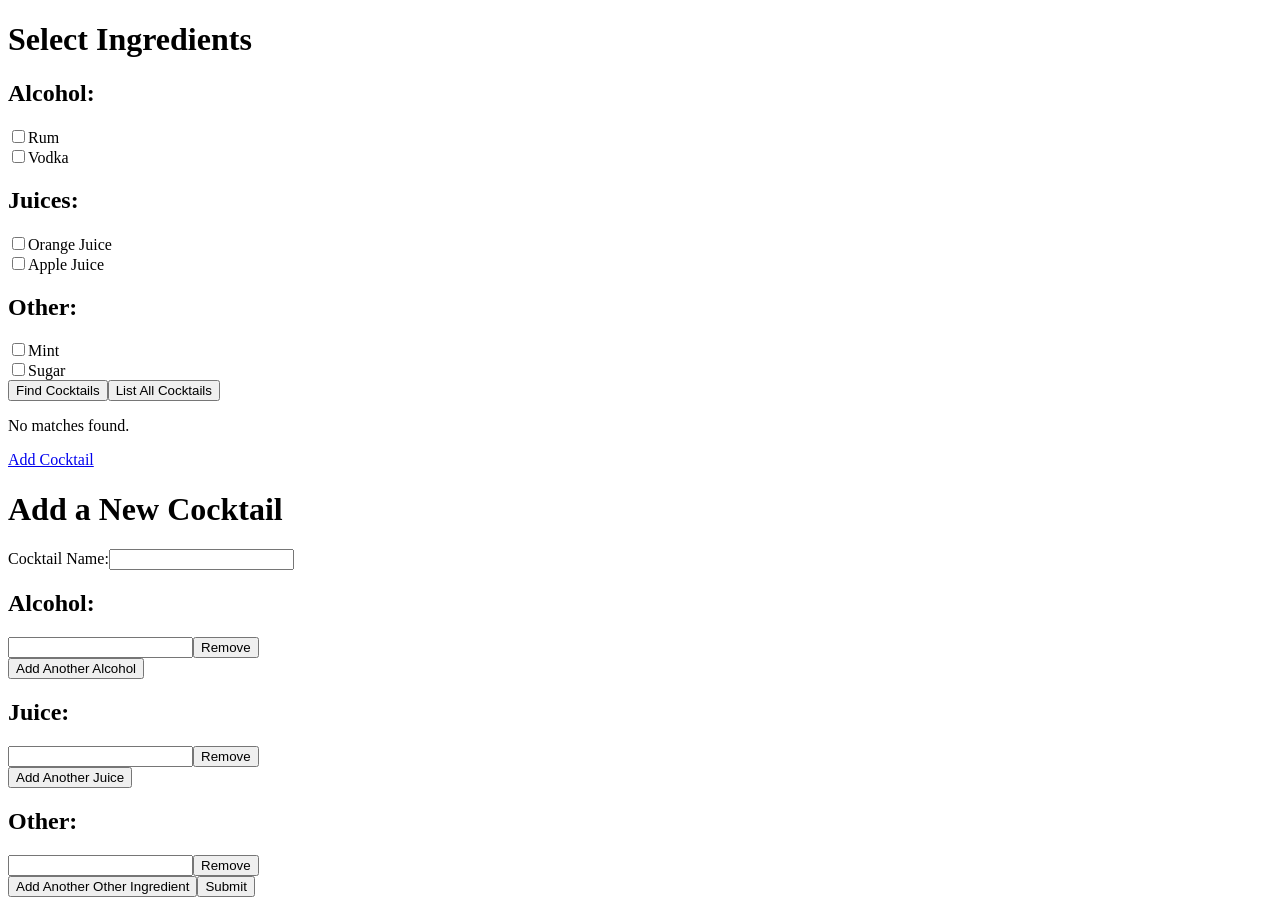
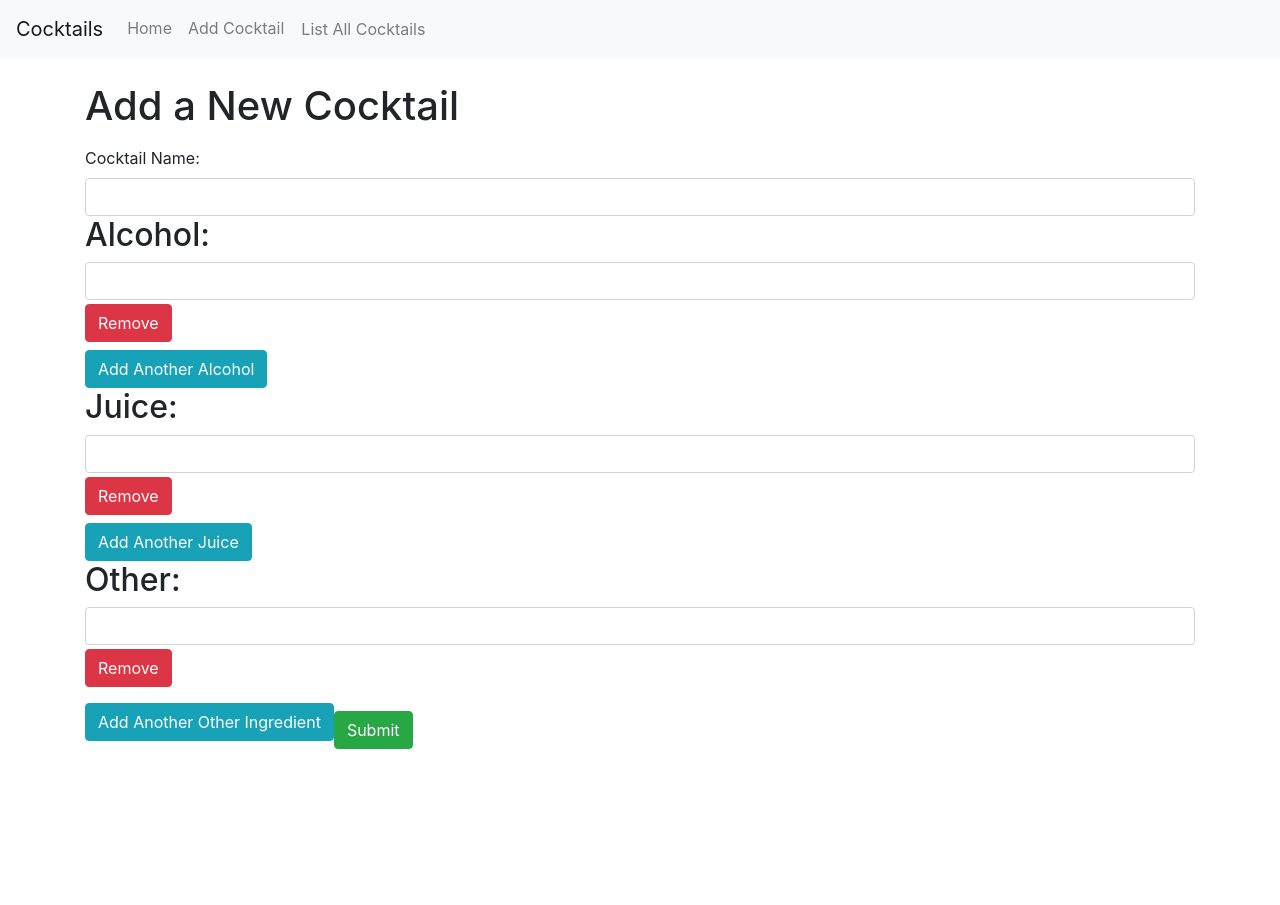
Before and after one commit to DanielVoric/frontend, a Vue app in the folder client/: page /add in a window 1280 px wide. After the commit the page ends 800 px from the top, so only its background shows below. Built offline with nearby package versions, Linux system fonts and the light colour scheme.

Commit message:
Dodan bootstrap, razdvojene rute

```diff
--- a/client/public/index.html
+++ b/client/public/index.html
@@ -1,6 +1,7 @@
 <!DOCTYPE html>
 <html lang="">
   <head>
+    <link href="https://maxcdn.bootstrapcdn.com/bootstrap/4.5.2/css/bootstrap.min.css" rel="stylesheet">
     <meta charset="utf-8">
     <meta http-equiv="X-UA-Compatible" content="IE=edge">
     <meta name="viewport" content="width=device-width,initial-scale=1.0">
@@ -12,6 +13,5 @@
       <strong>We're sorry but <%= htmlWebpackPlugin.options.title %> doesn't work properly without JavaScript enabled. Please enable it to continue.</strong>
     </noscript>
     <div id="app"></div>
-    <!-- built files will be auto injected -->
   </body>
 </html>
--- a/client/src/App.vue
+++ b/client/src/App.vue
@@ -1,78 +1,33 @@
 <template>
   <div id="app">
-    <h1>Select Ingredients</h1>
-    <div>
-      <h2>Alcohol:</h2>
-      <input type="checkbox" v-model="selectedAlcohol" value="rum">Rum<br>
-      <input type="checkbox" v-model="selectedAlcohol" value="vodka">Vodka<br>
+   <!-- Bootstrap-styled navigation bar -->
+   <nav class="navbar navbar-expand-lg navbar-light bg-light">
+     <a class="navbar-brand" href="#">Cocktails</a>
+     <div class="navbar-nav">
+       <router-link to="/" class="nav-item nav-link">Home</router-link>
+       <router-link to="/add" class="nav-item nav-link">Add Cocktail</router-link>
+       <router-link to="/all-cocktails" class="btn btn-link nav-item nav-link">List All Cocktails</router-link>
+     </div>
+   </nav>
 
-
-
-      <h2>Juices:</h2>
-      <input type="checkbox" v-model="selectedJuice" value="orange juice">Orange Juice<br>
-      <input type="checkbox" v-model="selectedJuice" value="apple juice">Apple Juice<br>
-
-
-
-      <h2>Other:</h2>
-      <input type="checkbox" v-model="selectedOther" value="mint">Mint<br>
-      <input type="checkbox" v-model="selectedOther" value="sugar">Sugar<br>
-    </div>
-
-    <button @click="searchCocktails">Find Cocktails</button>
-    <button @click="listAllCocktails">List All Cocktails</button>
-
-    <CocktailList :cocktails="cocktails" v-if="cocktails.length" />
-    <p v-else>No matches found.</p>
-
-    <router-link to="/add">Add Cocktail</router-link>
-    <router-view></router-view>
+   <router-view></router-view>
   </div>
 </template>
 
 <script>
 import axios from "axios";
-import CocktailList from "@/components/CocktailList.vue";
 
 export default {
-  components: {
-    CocktailList
-  },
   data() {
     return {
-      selectedAlcohol: [],
-      selectedJuice: [],
-      selectedOther: [],
-      cocktails: []
+      cocktails: []  // If you still need this for the `listAllCocktails` function
     };
   },
   methods: {
-    async searchCocktails() {
-      // Ako nije nis selectano nema requesta
-      if (this.selectedAlcohol.length === 0 && this.selectedJuice.length === 0 && this.selectedOther.length === 0) {
-        alert('Please select at least one ingredient to find cocktails.');
-        return;
-      }
-
-      try {
-        const response = await axios.get("http://localhost:5000/cocktails/search", {
-          params: {
-            alcohol: this.selectedAlcohol.join(","),
-            juice: this.selectedJuice.join(","),
-            other: this.selectedOther.join(",")
-          }
-        });
-        this.cocktails = response.data;
-      } catch (error) {
-        console.error("Error fetching cocktails:", error);
-        alert('Failed to fetch cocktails. Please check the console for more details.');
-      }
-    },
-
     async listAllCocktails() {
       try {
         const response = await axios.get("http://localhost:5000/cocktails");
-        this.cocktails = response.data;
+        this.cocktails = response.data;  // You might want to re-structure this logic since you're no longer displaying this data in this component
       } catch (error) {
         console.error("Error fetching all cocktails:", error);
         alert('Failed to fetch all cocktails. Please check the console for more details.');
--- a/client/src/components/CocktailList.vue
+++ b/client/src/components/CocktailList.vue
@@ -1,15 +1,15 @@
 <template>
-  <div>
-    <div v-for="cocktail in cocktails" :key="cocktail._id">
-      <h2>{{ cocktail.name }}</h2>
-      <ul>
-        <li v-for="ingredient in cocktail.ingredients.alcohol" :key="ingredient">
+  <div class="mt-4">
+    <div v-for="cocktail in cocktails" :key="cocktail._id" class="card mb-3">
+      <div class="card-header">{{ cocktail.name }}</div>
+      <ul class="list-group list-group-flush">
+        <li v-for="ingredient in cocktail.ingredients.alcohol" :key="ingredient" class="list-group-item">
           {{ ingredient }}
         </li>
-        <li v-for="ingredient in cocktail.ingredients.juice" :key="ingredient">
+        <li v-for="ingredient in cocktail.ingredients.juice" :key="ingredient" class="list-group-item">
           {{ ingredient }}
         </li>
-        <li v-for="ingredient in cocktail.ingredients.other" :key="ingredient">
+        <li v-for="ingredient in cocktail.ingredients.other" :key="ingredient" class="list-group-item">
           {{ ingredient }}
         </li>
       </ul>
@@ -17,6 +17,7 @@
   </div>
 </template>
 
+
 <script>
 export default {
   props: ["cocktails"]
--- a/client/src/router.js
+++ b/client/src/router.js
@@ -1,19 +1,25 @@
 // No need to import Vue here in Vue 3.
 import { createRouter, createWebHistory } from 'vue-router'; // Vue Router 4 syntax
-import App from './App.vue';
 import AddCocktailForm from './views/AddCocktailForm.vue';
+import Home from './views/Home.vue';
+import AllCocktails from './views/AllCocktails.vue'; // Import the new component
 
 // Define the routes
 const routes = [
   {
     path: '/',
     name: 'home',
-    component: App
+    component: Home
   },
   {
     path: '/add',
     name: 'addCocktail',
     component: AddCocktailForm
+  },
+  {
+    path: '/all-cocktails',
+    name: 'all-cocktails',
+    component: AllCocktails  // New route for listing all cocktails
   }
 ];
 
--- a/client/src/views/AddCocktailForm.vue
+++ b/client/src/views/AddCocktailForm.vue
@@ -1,36 +1,36 @@
-<!--Forma-->>
+<!--Forma-->
 <template>
-    <div>
+  <div class="container mt-4">
     <h1>Add a New Cocktail</h1>
-      <form @submit.prevent="submitCocktailForm">
-        <label for="name">Cocktail Name:</label>
-        <input type="text" v-model="name" id="name" required />
+    <form @submit.prevent="submitCocktailForm" class="mt-3">
+      <label for="name" class="form-label">Cocktail Name:</label>
+      <input type="text" v-model="name" id="name" class="form-control" required />
 
-        <!--Alkohol  -->
+      <!--Alcohol  -->
       <h2>Alcohol:</h2>
-        <div v-for="(alc, index) in alcohols" :key="index">
-          <input type="text" v-model="alc.value" />
-          <button @click.prevent="removeAlcohol(index)">Remove</button>
+      <div v-for="(alc, index) in alcohols" :key="index" class="mb-2">
+        <input type="text" v-model="alc.value" class="form-control" />
+        <button @click.prevent="removeAlcohol(index)" class="btn btn-danger mt-1">Remove</button>
       </div>
-        <button @click.prevent="addAlcohol">Add Another Alcohol</button>
+      <button @click.prevent="addAlcohol" class="btn btn-info">Add Another Alcohol</button>
 
       <!--Juice -->
       <h2>Juice:</h2>
-        <div v-for="(ju, index) in juices" :key="index">
-          <input type="text" v-model="ju.value" />
-          <button @click.prevent="removeJuice(index)">Remove</button>
+      <div v-for="(ju, index) in juices" :key="index" class="mb-2">
+        <input type="text" v-model="ju.value" class="form-control" />
+        <button @click.prevent="removeJuice(index)" class="btn btn-danger mt-1">Remove</button>
       </div>
-        <button @click.prevent="addJuice">Add Another Juice</button>
+      <button @click.prevent="addJuice" class="btn btn-info">Add Another Juice</button>
 
       <!--Other -->
       <h2>Other:</h2>
-        <div v-for="(ot, index) in others" :key="index">
-          <input type="text" v-model="ot.value" />
-          <button @click.prevent="removeOther(index)">Remove</button>
+      <div v-for="(ot, index) in others" :key="index" class="mb-2">
+        <input type="text" v-model="ot.value" class="form-control" />
+        <button @click.prevent="removeOther(index)" class="btn btn-danger mt-1">Remove</button>
       </div>
-        <button @click.prevent="addOther">Add Another Other Ingredient</button>
+      <button @click.prevent="addOther" class="btn btn-info">Add Another Other Ingredient</button>
 
-        <button type="submit">Submit</button>
+      <button type="submit" class="btn btn-success mt-3">Submit</button>
     </form>
   </div>
 </template>
--- /dev/null
+++ b/client/src/views/AllCocktails.vue
@@ -0,0 +1,37 @@
+<template>
+    <div>
+      <h1>All Cocktails</h1>
+      <CocktailList :cocktails="cocktails" v-if="cocktails.length" />
+      <p v-else>No cocktails available.</p>
+    </div>
+  </template>
+
+  <script>
+  import axios from "axios";
+  import CocktailList from "@/components/CocktailList.vue";
+
+  export default {
+    name: 'AllCocktails',
+    components: {
+      CocktailList
+    },
+    data() {
+      return {
+        cocktails: []
+      };
+    },
+    created() {
+      this.fetchAllCocktails();
+    },
+    methods: {
+      async fetchAllCocktails() {
+        try {
+          const response = await axios.get("http://localhost:5000/cocktails");
+          this.cocktails = response.data;
+        } catch (error) {
+          console.error("Error fetching all cocktails:", error);
+        }
+      }
+    }
+  };
+  </script>
--- /dev/null
+++ b/client/src/views/Home.vue
@@ -0,0 +1,78 @@
+<template>
+    <div class="container mt-4">
+      <h1>Select Ingredients</h1>
+      <div>
+        <h2>Alcohol:</h2>
+        <input type="checkbox" v-model="selectedAlcohol" value="rum">Rum<br>
+        <input type="checkbox" v-model="selectedAlcohol" value="vodka">Vodka<br>
+
+        <h2>Juices:</h2>
+        <input type="checkbox" v-model="selectedJuice" value="orange juice">Orange Juice<br>
+        <input type="checkbox" v-model="selectedJuice" value="apple juice">Apple Juice<br>
+
+        <h2>Other:</h2>
+        <input type="checkbox" v-model="selectedOther" value="mint">Mint<br>
+        <input type="checkbox" v-model="selectedOther" value="sugar">Sugar<br>
+      </div>
+
+      <button class="btn btn-primary" @click="searchCocktails">Find Cocktails</button>
+
+      <CocktailList :cocktails="cocktails" v-if="cocktails.length" />
+      <p v-else>No matches found.</p>
+
+      <router-view></router-view>
+    </div>
+  </template>
+
+  <script>
+import axios from "axios";
+import CocktailList from "@/components/CocktailList.vue";
+
+export default {
+  name: 'HomePage',  // This is the name property you need to add
+
+  components: {
+    CocktailList
+  },
+  data() {
+    return {
+      selectedAlcohol: [],
+      selectedJuice: [],
+      selectedOther: [],
+      cocktails: []
+    };
+  },
+    methods: {
+      async searchCocktails() {
+        if (this.selectedAlcohol.length === 0 && this.selectedJuice.length === 0 && this.selectedOther.length === 0) {
+          alert('Please select at least one ingredient to find cocktails.');
+          return;
+        }
+
+        try {
+          const response = await axios.get("http://localhost:5000/cocktails/search", {
+            params: {
+              alcohol: this.selectedAlcohol.join(","),
+              juice: this.selectedJuice.join(","),
+              other: this.selectedOther.join(",")
+            }
+          });
+          this.cocktails = response.data;
+        } catch (error) {
+          console.error("Error fetching cocktails:", error);
+          alert('Failed to fetch cocktails. Please check the console for more details.');
+        }
+      },
+
+      async listAllCocktails() {
+        try {
+          const response = await axios.get("http://localhost:5000/cocktails");
+          this.cocktails = response.data;
+        } catch (error) {
+          console.error("Error fetching all cocktails:", error);
+          alert('Failed to fetch all cocktails. Please check the console for more details.');
+        }
+      }
+    }
+  };
+  </script>
```
Lines whose indentation alone changed are shown as unchanged.
